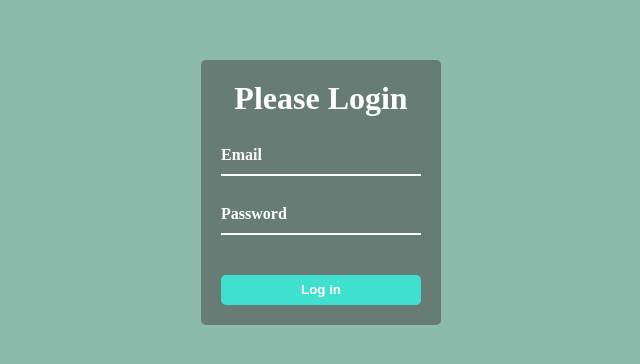
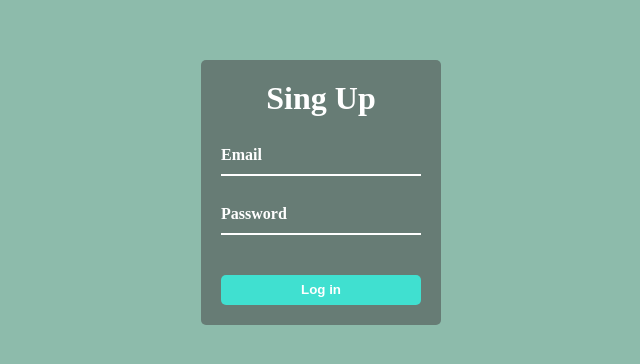
Before and after one commit to rkshawon/login-form.github.io, a plain HTML site: page index.html in a window 1280 px wide. Shown: the part 216-580 px from the top of the page, without its empty margins (319-959 px from the left). Drawn offline with Linux system fonts and the light colour scheme.

Commit message:
Updated index.html

```diff
--- a/index.html
+++ b/index.html
@@ -9,7 +9,7 @@
 </head>
 <body>
     <div class="container">
-        <h1>Please Login</h1>
+        <h1>Sing Up</h1>
         <form>
             <div class="form-control">
                 <input type = "text" id="email" required>
```
